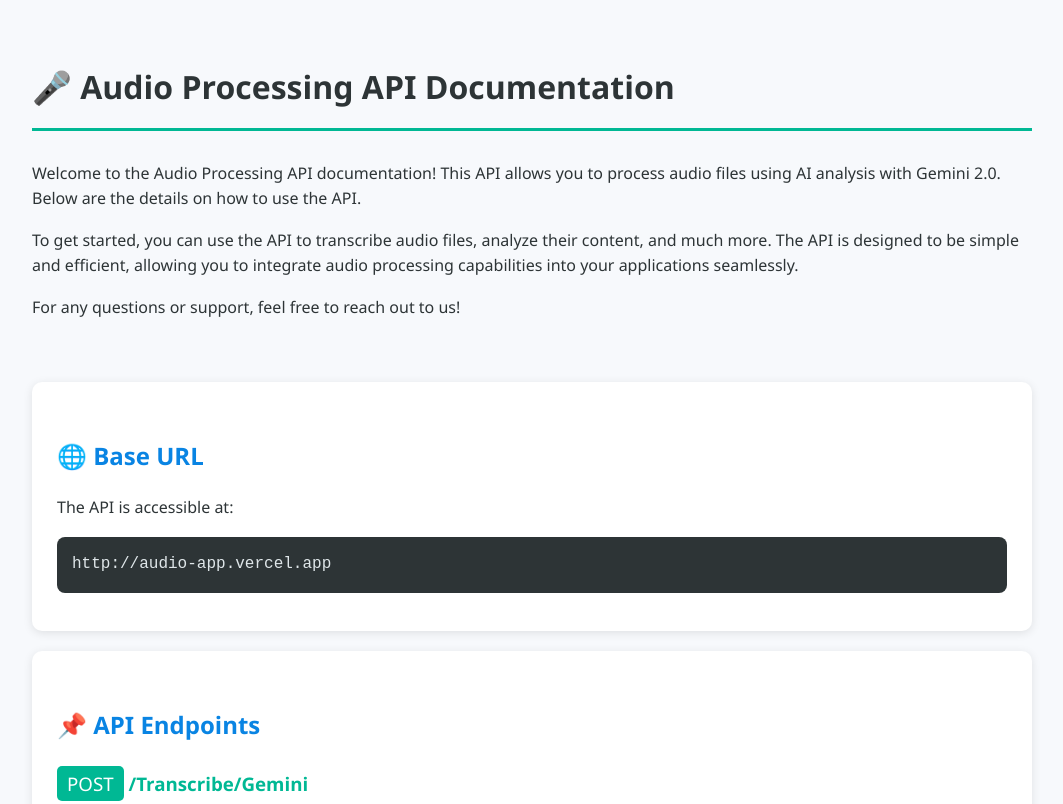
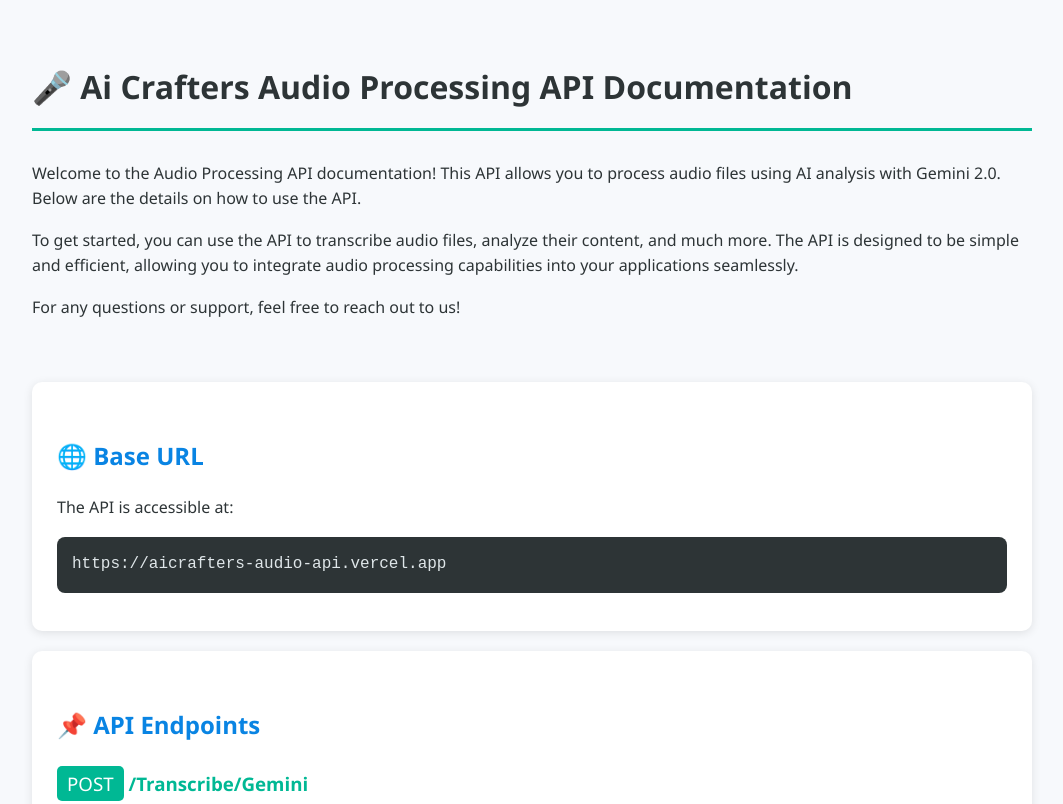
Before and after one commit to Sam2Ben/audio_teal, a website: page doc.html in a window 1280 px wide. Shown: the top 804 px of the page, without its empty margins (108-1171 px from the left). Drawn offline with Linux system fonts and the light colour scheme.

Commit message:
Update doc.html

```diff
--- a/doc.html
+++ b/doc.html
@@ -76,7 +76,7 @@
             </style>
         </head>
         <body>
-            <h1>🎤 Audio Processing API Documentation</h1>
+            <h1>🎤 Ai Crafters Audio Processing API Documentation</h1>
             <p>Welcome to the Audio Processing API documentation! This API allows you to process audio files using AI analysis with Gemini 2.0. Below are the details on how to use the API.</p>
             <p>To get started, you can use the API to transcribe audio files, analyze their content, and much more. The API is designed to be simple and efficient, allowing you to integrate audio processing capabilities into your applications seamlessly.</p>
             <p>For any questions or support, feel free to reach out to us!</p>
@@ -86,7 +86,7 @@
             <div class="endpoint">
                 <h2>🌐 Base URL</h2>
                 <p>The API is accessible at:</p>
-                <pre><code>http://audio-app.vercel.app</code></pre>
+                <pre><code>https://aicrafters-audio-api.vercel.app</code></pre>
             </div>
 
 
@@ -224,7 +224,7 @@
             const message = document.getElementById('promptInput').value || "Transcribe this audio, and use multi-languages if detected, and return only the clean multi-langueges transcription, no more, no less and no other text, and no explanation, and no translation, and no summary, and no other information, just the transcription.";
 
             try {
-                const response = await fetch('http://audio-app.vercel.app/Transcribe/Gemini', {
+                const response = await fetch('https://aicrafters-audio-api.vercel.app/Transcribe/Gemini', {
                     method: 'POST',
                     headers: {
                         'Content-Type': 'application/json',
```
